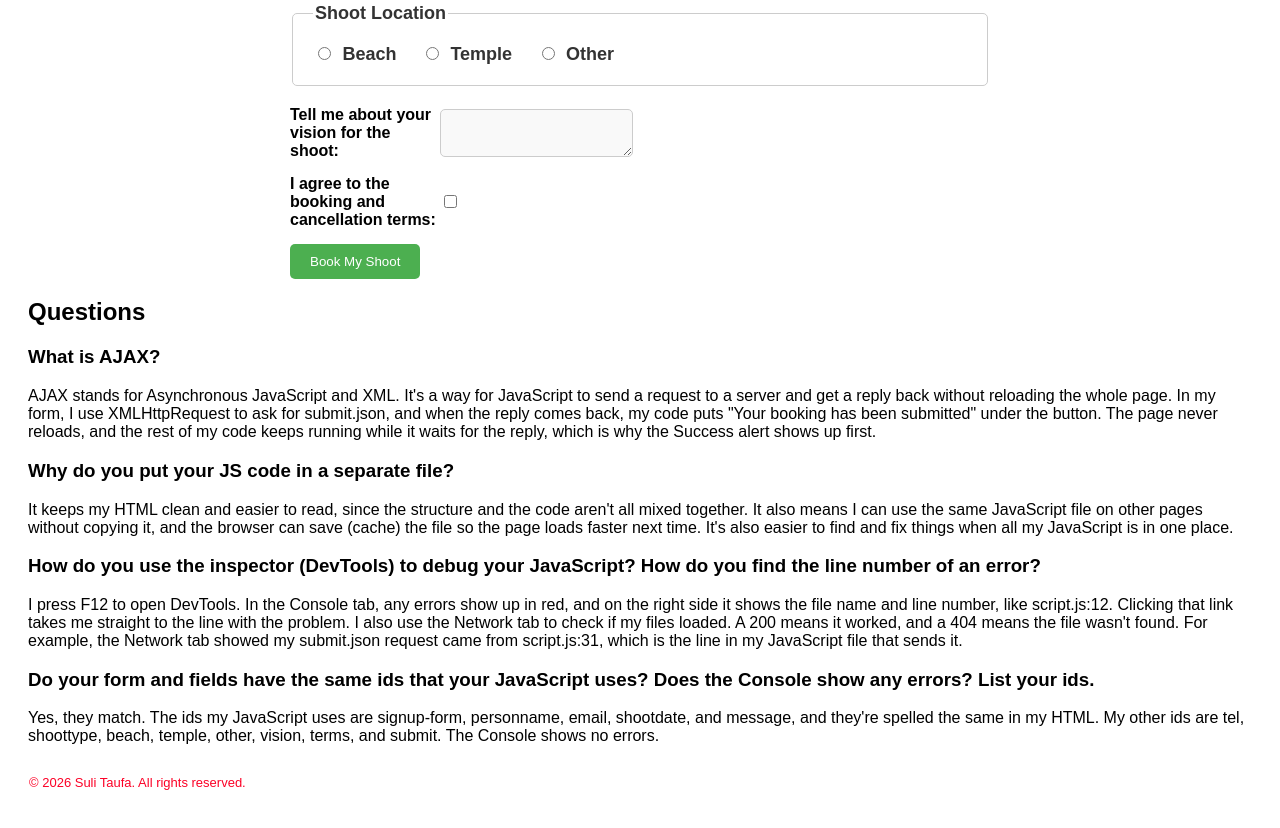
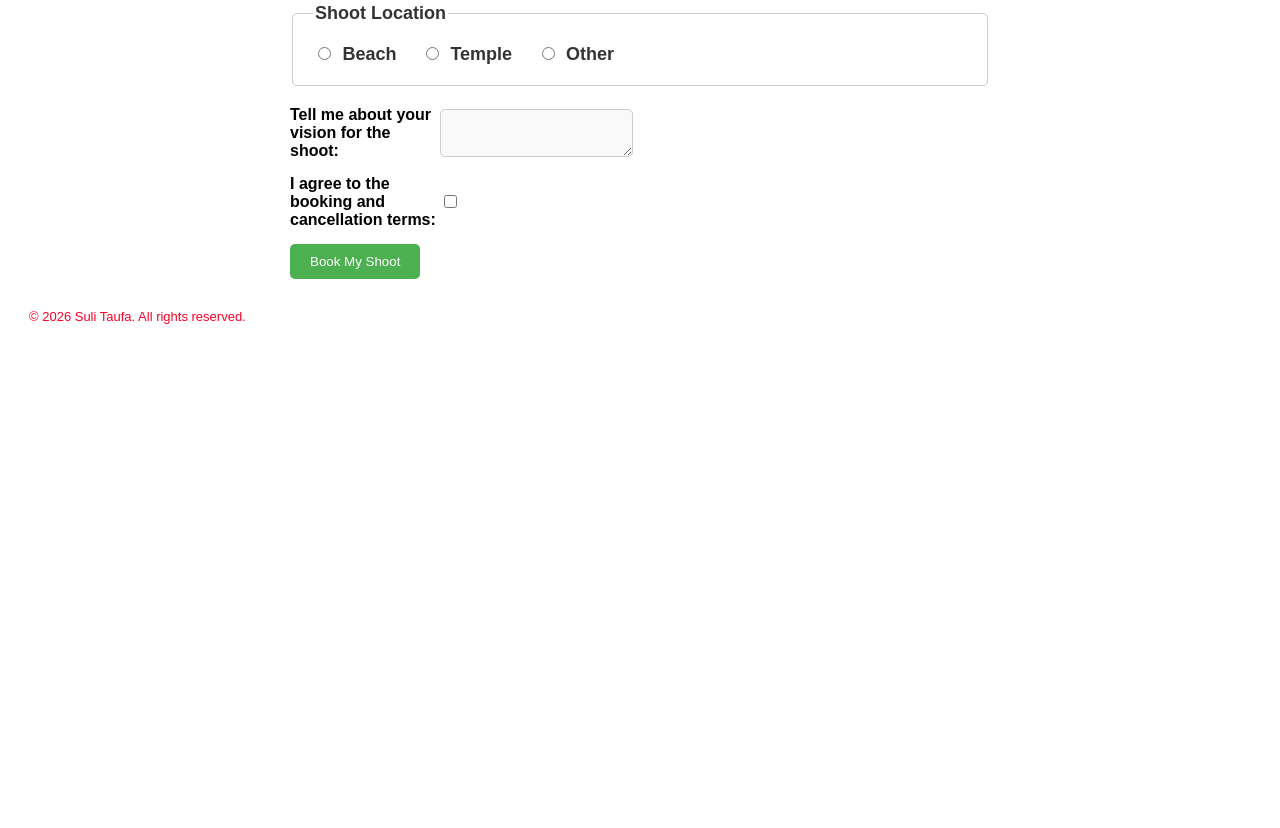
Before and after one commit to sulialexander/CS-140, a plain HTML site: page projects/formajax/index.html in a window 1280 px wide. Shown: the part 362-1190 px from the top of the page. After the commit the page ends 800 px from the top, so only its background shows below. Drawn offline with Linux system fonts and the light colour scheme.

Commit message:
REmoved questions

```diff
--- a/projects/formajax/index.html
+++ b/projects/formajax/index.html
@@ -80,20 +80,7 @@
         </form>
     </main>
 
-    <section id="questions">
-        <h2>Questions</h2>
-        <h3>What is AJAX?</h3>
-            <p>AJAX stands for Asynchronous JavaScript and XML. It's a way for JavaScript to send a request to a server and get a reply back without reloading the whole page. In my form, I use XMLHttpRequest to ask for submit.json, and when the reply comes back, my code puts "Your booking has been submitted" under the button. The page never reloads, and the rest of my code keeps running while it waits for the reply, which is why the Success alert shows up first.</p>
 
-        <h3>Why do you put your JS code in a separate file?</h3>
-            <p>It keeps my HTML clean and easier to read, since the structure and the code aren't all mixed together. It also means I can use the same JavaScript file on other pages without copying it, and the browser can save (cache) the file so the page loads faster next time. It's also easier to find and fix things when all my JavaScript is in one place.</p>
-
-        <h3>How do you use the inspector (DevTools) to debug your JavaScript? How do you find the line number of an error?</h3>
-            <p>I press F12 to open DevTools. In the Console tab, any errors show up in red, and on the right side it shows the file name and line number, like script.js:12. Clicking that link takes me straight to the line with the problem. I also use the Network tab to check if my files loaded. A 200 means it worked, and a 404 means the file wasn't found. For example, the Network tab showed my submit.json request came from script.js:31, which is the line in my JavaScript file that sends it.</p>
-
-        <h3>Do your form and fields have the same ids that your JavaScript uses? Does the Console show any errors? List your ids.</h3>
-            <p>Yes, they match. The ids my JavaScript uses are signup-form, personname, email, shootdate, and message, and they're spelled the same in my HTML. My other ids are tel, shoottype, beach, temple, other, vision, terms, and submit. The Console shows no errors.</p>
-    </section>
 
     <footer>
         <p>&copy; 2026 Suli Taufa. All rights reserved.</p>
```
